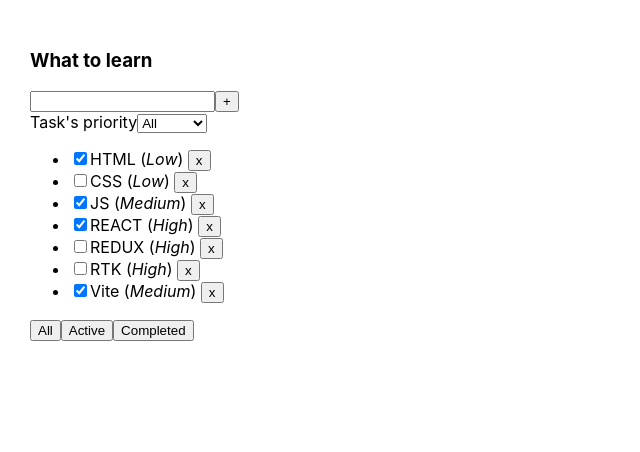
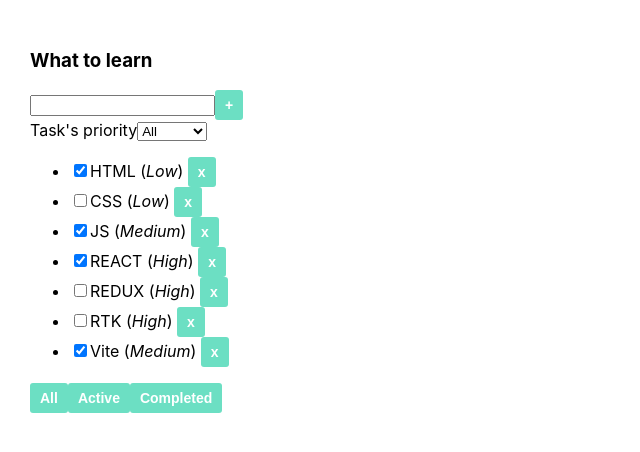
Before and after one commit to igor-minaev/wishlist, a React app: page / in a window 1280 px wide. Shown: the top 452 px of the page, without its empty margins (0-640 px from the left). Built offline with nearby package versions, Linux system fonts and the light colour scheme; the HTML template or start-up script is replaced by a standard one.

Commit message:
add styles for button

```diff
--- a/src/Task.tsx
+++ b/src/Task.tsx
@@ -1,5 +1,5 @@
 import {TaskType} from "./types/types.ts";
-import {Button} from "./components/Button.tsx";
+import {Button} from "./components/Button/Button.tsx";
 import {Input} from "./components/Input.tsx";
 import {ChangeEvent} from "react";
 
--- a/src/Todolist.tsx
+++ b/src/Todolist.tsx
@@ -1,7 +1,7 @@
 import {FilterType, PriorityType, TaskType} from "./types/types.ts";
 import {Task} from "./Task.tsx";
 import {ChangeEvent, useState} from "react";
-import {Button} from "./components/Button.tsx";
+import {Button} from "./components/Button/Button.tsx";
 import {Input} from "./components/Input.tsx";
 
 type TodolistPropsType = {
--- /dev/null
+++ b/src/components/Button/Button.module.css
@@ -0,0 +1,19 @@
+.button {
+    overflow: hidden;
+    padding: 5px 10px;
+    border-radius: 3px;
+    border: none;
+    color: white;
+    font-family: "Montserrat", sans-serif;
+    font-weight: 600;
+    font-size: 14px;
+    line-height: 20px;
+    cursor: pointer;
+    background-color: #6cdfc3;
+    transition: background-color 0.6s, transform 0.5s;
+}
+
+.button:hover {
+    background-color: #18a585;
+    transform: scale(1.2);
+}
--- a/src/components/Button.tsx
+++ b/src/components/Button/Button.tsx
@@ -1,11 +1,13 @@
 import {ButtonHTMLAttributes} from "react";
+import s from './Button.module.css'
 
 type ButtonPropsType = ButtonHTMLAttributes<HTMLButtonElement> & {
     name: string
 }
 
 export const Button = ({name, ...rest}: ButtonPropsType) => {
+
     return (
-        <button {...rest}>{name}</button>
+        <button className={s.button}  {...rest}>{name}</button>
     );
 };
```
